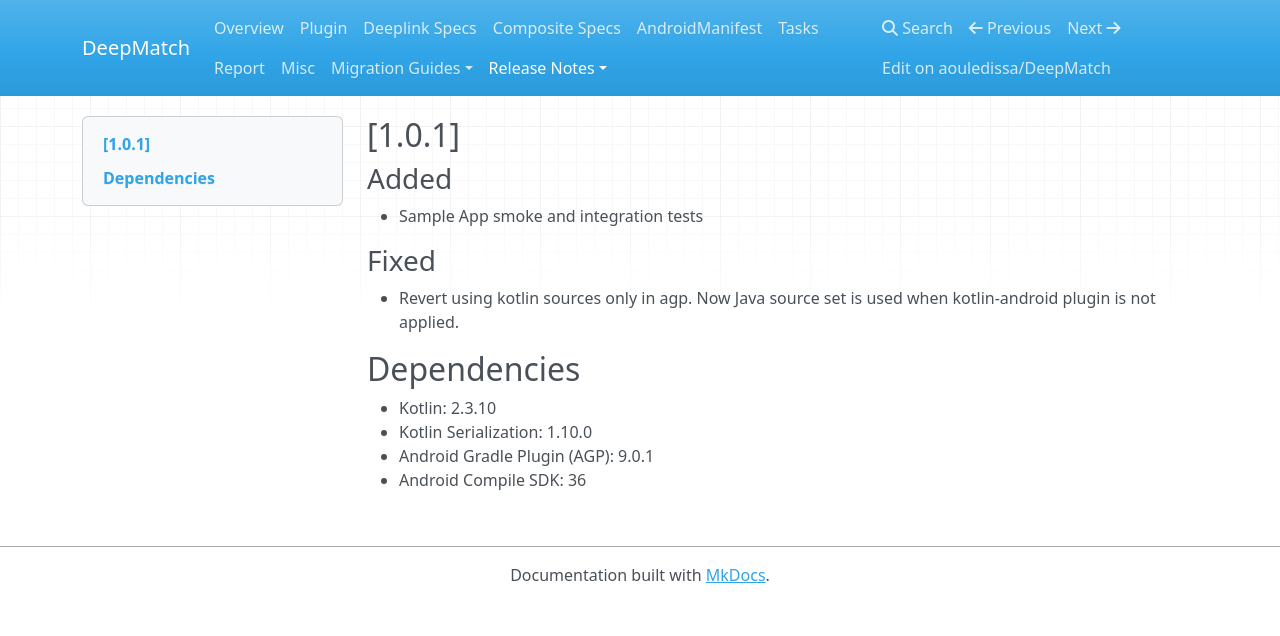
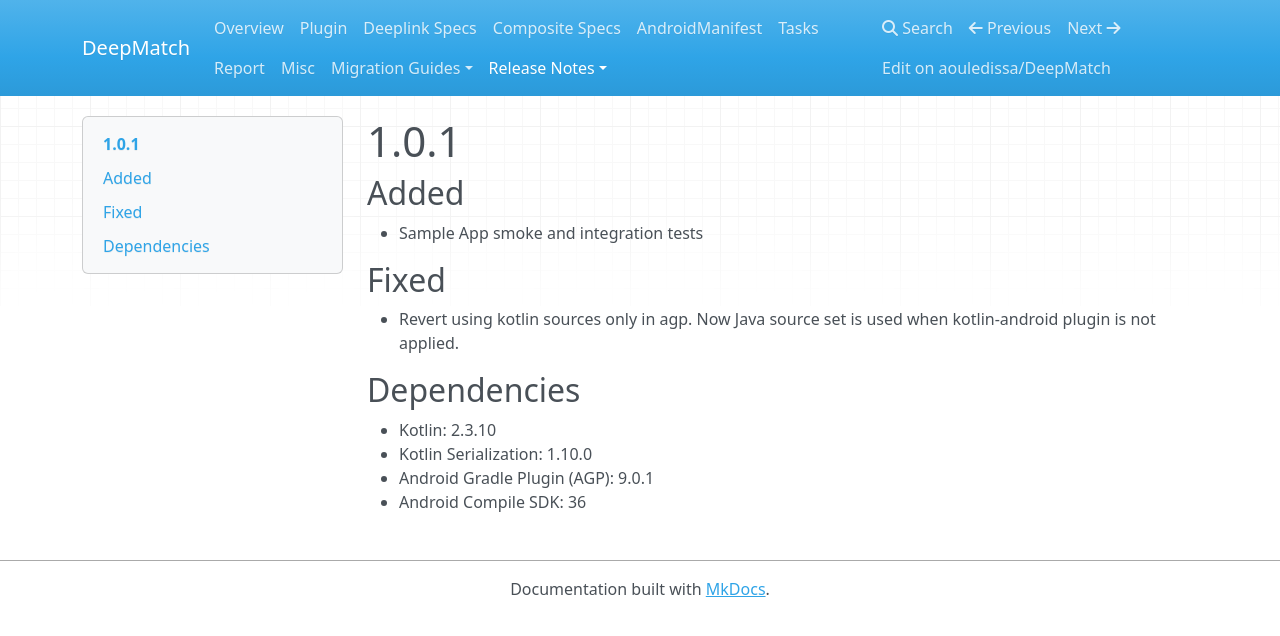
Before and after one commit to aouledissa/deep-match, an MkDocs documentation site: the page built from docs/release-notes/1.0.1.md, in a window 1280 px wide. Shown: the top 636 px of the page. Built offline with MkDocs 1.6.1, drawn with Linux system fonts in a browser that asks for light colours; nearby versions of some CDN libraries.

Commit message:
fix docs

```diff
--- a/docs/release-notes/1.0.1.md
+++ b/docs/release-notes/1.0.1.md
@@ -1,10 +1,10 @@
-## [1.0.1]
+# 1.0.1
 
-### Added
+## Added
 
 - Sample App smoke and integration tests
 
-### Fixed
+## Fixed
 
 - Revert using kotlin sources only in agp. Now Java source set is used when kotlin-android plugin is not applied.
 
```
